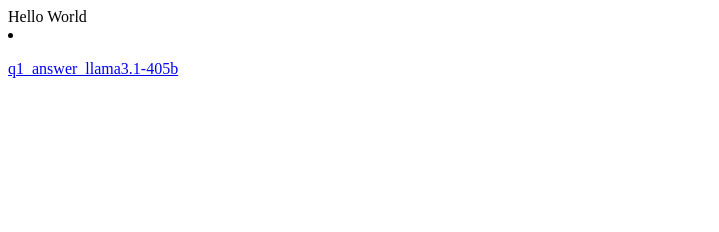
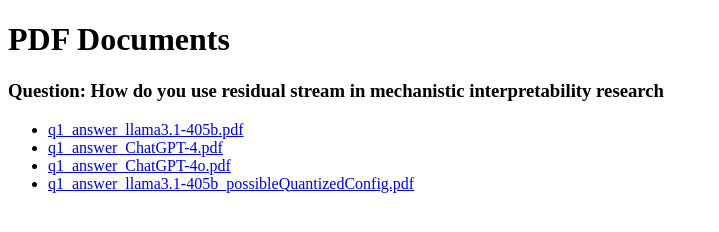
Before and after one commit to artemisep/artemisep.github.io, a plain HTML site: page index.html in a window 1280 px wide. Shown: the whole page, without its empty margins (0-719 px from the left). Drawn offline with Linux system fonts and the light colour scheme.

Commit message:
update index.html, add pdf files

```diff
--- a/index.html
+++ b/index.html
@@ -1,5 +1,19 @@
-Hello World
 
-<li><a href="https://artemisep.github.io/q1_answer_llama3.1-405b.pdf">
-    <p>q1_answer_llama3.1-405b</p>
-</a></li>
+<!DOCTYPE html>
+<html lang="en">
+<head>
+    <meta charset="UTF-8">
+    <meta name="viewport" content="width=device-width, initial-scale=1.0">
+    <title>Comparison of llama3.1-405b and ChatGPT-4x for Domain Specific Questin</title>
+</head>
+<body>
+  <h1>PDF Documents</h1>
+  <h3>Question: How do you use residual stream in mechanistic interpretability research</h3>
+    <ul>
+        <li><a href="docs/q1_answer_llama3.1-405b.pdf" target="_blank">q1_answer_llama3.1-405b.pdf</a></li>
+        <li><a href="docs/q1_answer_ChatGPT-4.pdf" target="_blank">q1_answer_ChatGPT-4.pdf</a></li>
+        <li><a href="docs/q1_answer_ChatGPT-4o.pdf" target="_blank">q1_answer_ChatGPT-4o.pdf</a></li>
+	<li><a href="docs/q1_answer_llama3.1-405b.pdf" target="_blank">q1_answer_llama3.1-405b_possibleQuantizedConfig.pdf</a></li>
+    </ul>
+</body>
+</html>
```
Also changed, not shown: 5 other files.
